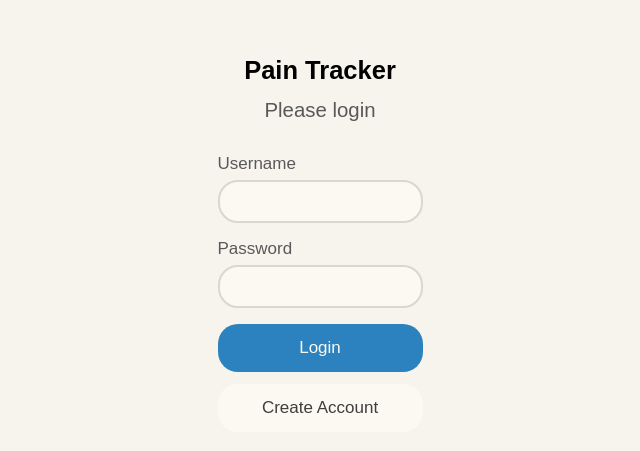
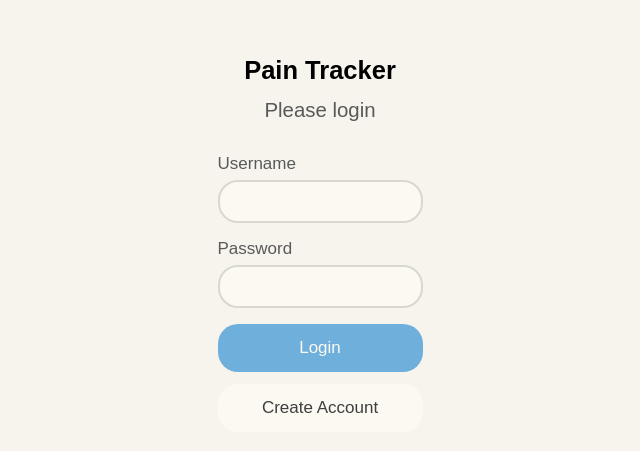
Before and after one commit to Agnesjakobsen/Applied_react_painapp, a React app: page /login in a window 1280 px wide. Shown: the part 157-608 px from the top of the page, without its empty margins (320-960 px from the left). Built offline with nearby package versions, Linux system fonts and the light colour scheme.

Commit message:
new blue

```diff
--- a/src/styles.css
+++ b/src/styles.css
@@ -10,7 +10,7 @@ body {
 }
 
 :root {
-  --primary-color: #2C82BE;
+  --primary-color: #6FAFDC;
   --light-primary-color: #D7E3EC;
   --secondary-color: #F2D492;
   --primary-button-color: var(--primary-color);
```
